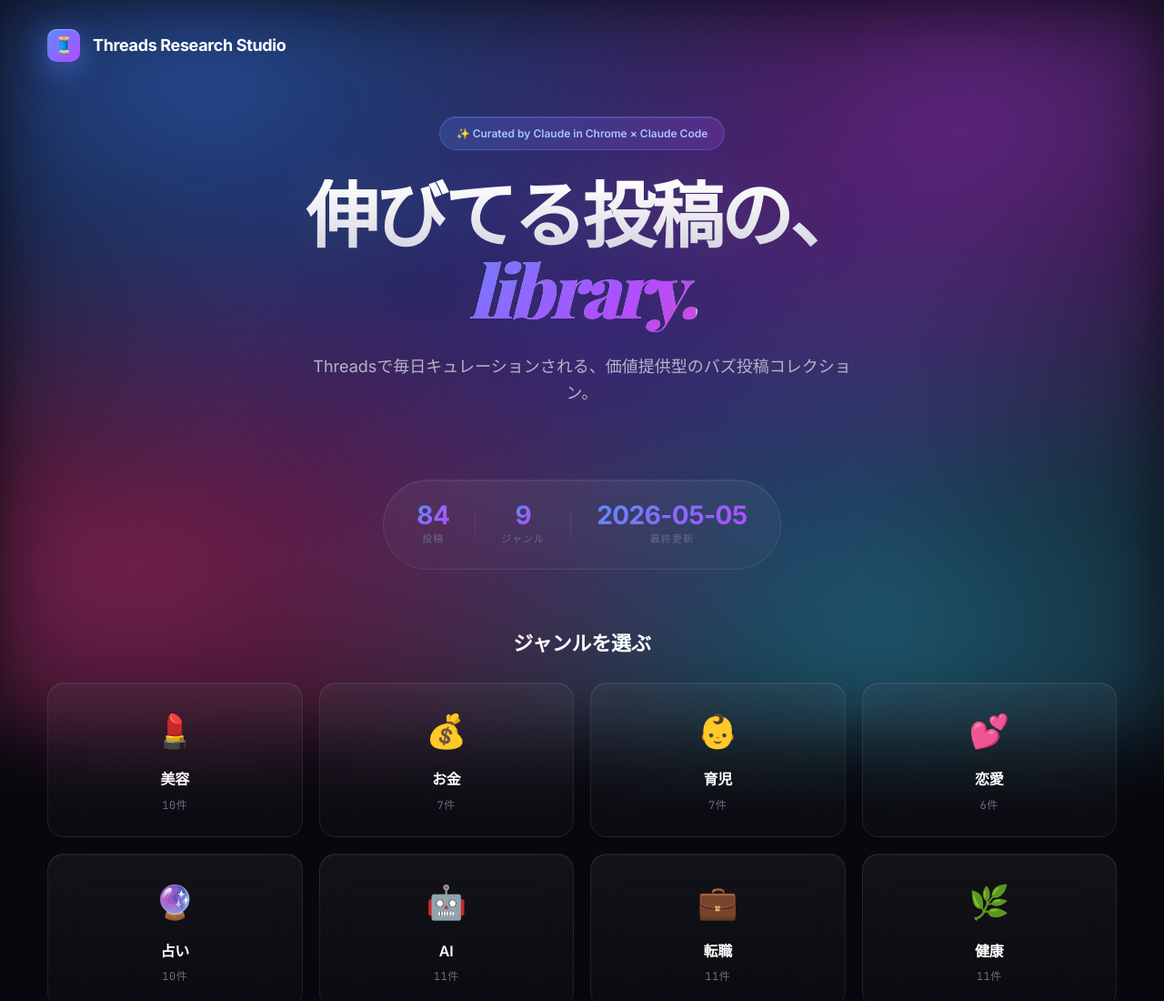
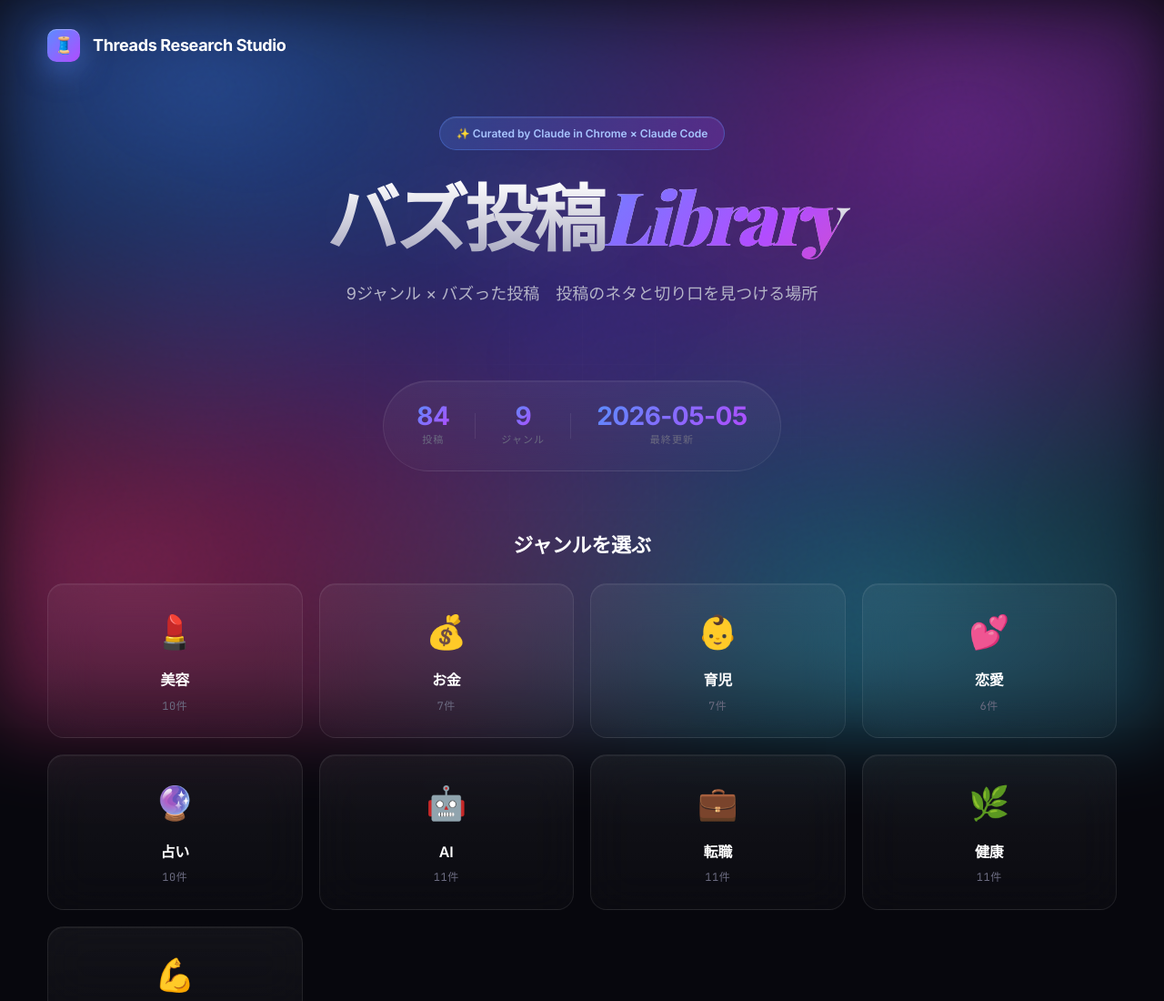
Before and after one commit to yyyharaken-lgtm/threads-research-studio, a plain HTML site: page site/index.html in a window 1280 px wide. Shown: the top 1100 px of the page at 91% size. Drawn offline with nearby package versions, Linux system fonts and the light colour scheme; a web font is replaced by a local one.

Commit message:
Update home page title and subtitle

```diff
--- a/site/index.html
+++ b/site/index.html
@@ -31,8 +31,8 @@
   <section class="view view-home active" data-view="home">
     <div class="hero">
       <div class="eyebrow">✨ Curated by Claude in Chrome × Claude Code</div>
-      <h1>伸びてる投稿の、<br><span class="accent">library.</span></h1>
-      <p>Threadsで毎日キュレーションされる、価値提供型のバズ投稿コレクション。</p>
+      <h1>バズ投稿<span class="accent">Library</span></h1>
+      <p>9ジャンル × バズった投稿　投稿のネタと切り口を見つける場所</p>
     </div>
 
     <!-- 統計 -->
```
